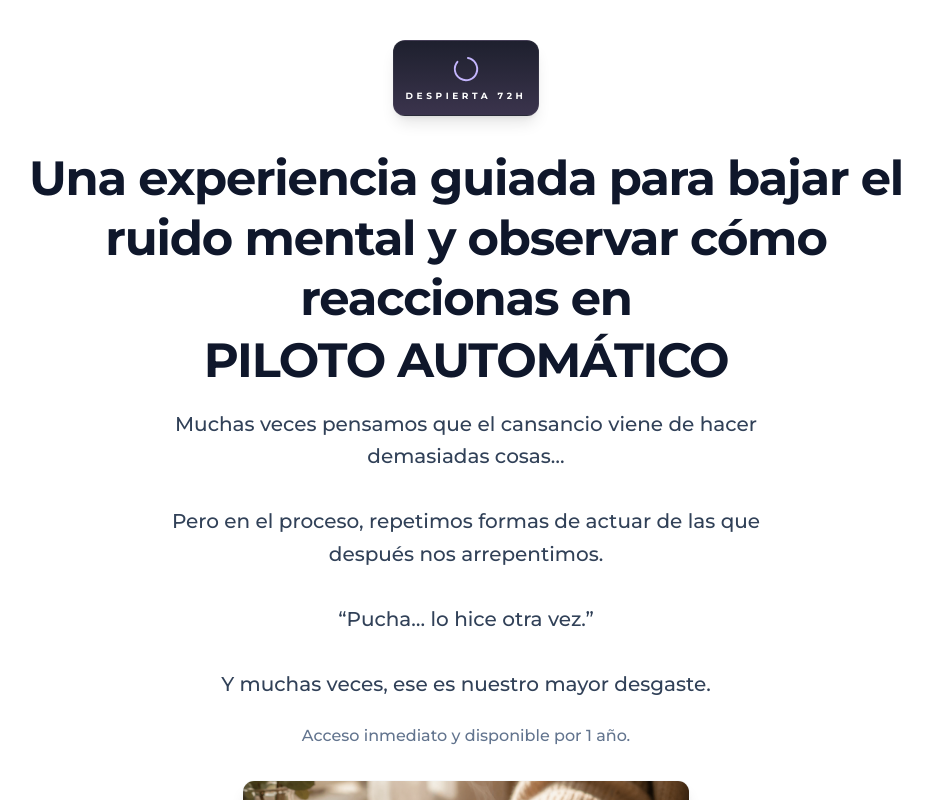
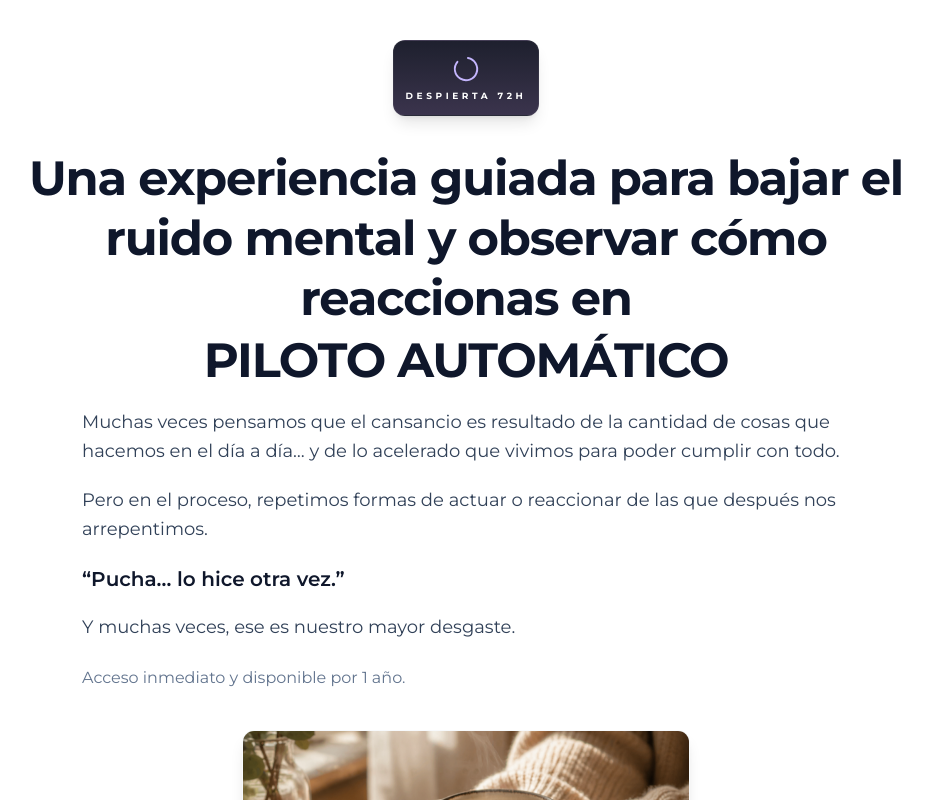
Before and after one commit to cursossolange/despierta-72h, a React (Vite) app: page / in a window 1280 px wide. Shown: the top 800 px of the page, without its empty margins (174-1106 px from the left). Built offline with nearby package versions, Linux system fonts and the light colour scheme; no server answers.

Commit message:
Update LandingPage.tsx

```diff
--- a/src/components/LandingPage.tsx
+++ b/src/components/LandingPage.tsx
@@ -170,22 +170,31 @@ export default function LandingPage({ onPurchase }: LandingPageProps) {
 
 
             {/* 3. Bajada breve */}
-       <div className="max-w-4xl mx-auto mb-6 md:mb-8">
-  <p className="text-base md:text-xl text-slate-700 leading-relaxed font-medium max-w-2xl mx-auto">
-    Muchas veces pensamos que el cansancio viene de hacer demasiadas cosas…
-    <br /><br />
-    Pero en el proceso,
-    repetimos formas de actuar de las que después nos arrepentimos.
-    <br /><br />
-    “Pucha… lo hice otra vez.”
-    <br /><br />
-    Y muchas veces,
-    ese es nuestro mayor desgaste.
-  </p>
+     <div className="max-w-4xl mx-auto mb-8 md:mb-10 px-4">
+  <div className="max-w-3xl mx-auto text-left">
 
-  <p className="mt-6 text-sm md:text-base text-slate-500 font-medium">
-    Acceso inmediato y disponible por 1 año.
-  </p>
+    <p className="text-base md:text-lg text-slate-700 leading-relaxed">
+      Muchas veces pensamos que el cansancio es resultado de la cantidad de cosas que hacemos en el día a día…
+      y de lo acelerado que vivimos para poder cumplir con todo.
+    </p>
+
+    <p className="text-base md:text-lg text-slate-700 leading-relaxed mt-5">
+      Pero en el proceso, repetimos formas de actuar o reaccionar de las que después nos arrepentimos.
+    </p>
+
+    <p className="text-lg md:text-xl font-semibold text-slate-900 mt-5">
+      “Pucha… lo hice otra vez.”
+    </p>
+
+    <p className="text-base md:text-lg text-slate-700 leading-relaxed mt-5">
+      Y muchas veces, ese es nuestro mayor desgaste.
+    </p>
+
+    <p className="mt-6 text-sm md:text-base text-slate-500">
+      Acceso inmediato y disponible por 1 año.
+    </p>
+
+  </div>
 </div>
             {/* Principal Hero Image (Compacta) */}
             <motion.div
```
